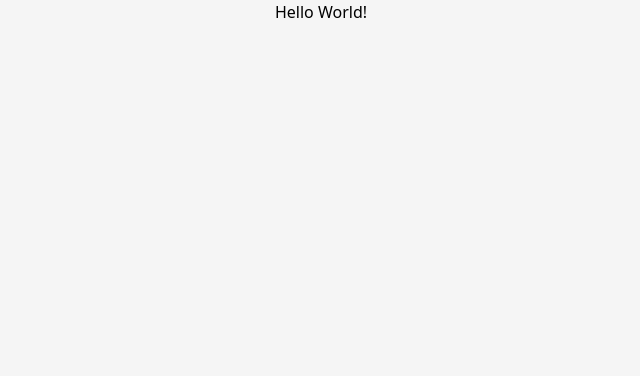
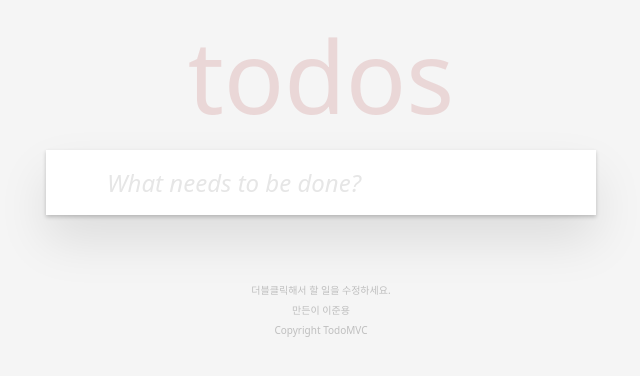
Before and after one commit to ju-nong/pinia-typescript-todo-mvc, a Vue app: page / in a window 1280 px wide. Shown: the top 376 px of the page, without its empty margins (319-959 px from the left). Built offline with nearby package versions, Linux system fonts and the light colour scheme.

Commit message:
feat : Form 추가

```diff
--- a/src/App.vue
+++ b/src/App.vue
@@ -1,5 +1,13 @@
-<template>Hello World!</template>
+<template>
+    <TodoHeader />
+    <TodoMain />
+    <TodoFooter />
+</template>
 
-<script setup lang="ts"></script>
+<script setup lang="ts">
+// import TodoHeaderVue from "./components/TodoHeader.vue";
+// import TodoMainVue from "./components/TodoMain.vue";
+// import TodoFooterVue from "./components/TodoFooter.vue";
+</script>
 
 <style lang="scss"></style>
--- /dev/null
+++ b/src/components/TodoFooter.vue
@@ -0,0 +1,26 @@
+<template>
+    <footer class="mt-[65px] text-center text-[10px] leading-[2]">
+        <p>더블클릭해서 할 일을 수정하세요.</p>
+        <p>만든이 이준용</p>
+        <p>
+            Copyright
+            <a
+                class="text-inherit"
+                href="https://todomvc.com/examples/react/#/"
+                target="_blank"
+            >
+                TodoMVC
+            </a>
+        </p>
+    </footer>
+</template>
+
+<script setup lang="ts"></script>
+
+<style lang="scss">
+footer {
+    > p {
+        color: #bfbfbf;
+    }
+}
+</style>
--- /dev/null
+++ b/src/components/TodoHeader.vue
@@ -0,0 +1,11 @@
+<template>
+    <header class="text-[100px] font-normal text-center">todos</header>
+</template>
+
+<script setup lang="ts"></script>
+
+<style lang="scss">
+header {
+    color: rgba(175, 47, 47, 0.15);
+}
+</style>
--- /dev/null
+++ b/src/components/TodoMain.vue
@@ -0,0 +1,13 @@
+<template>
+    <main class="max-w-[550px] min-w-[230px] w-full bg-white text-[#4d4d4d]">
+        <TodoForm />
+    </main>
+</template>
+
+<script setup lang="ts"></script>
+
+<style lang="scss">
+main {
+    box-shadow: 0 2px 4px 0 rgb(0 0 0 / 20%), 0 25px 50px 0 rgb(0 0 0 / 10%);
+}
+</style>
--- /dev/null
+++ b/src/components/todo/TodoForm.vue
@@ -0,0 +1,69 @@
+<template>
+    <div class="todo-form flex w-full h-[65px] p-[16px] pl-0">
+        <button
+            class="todo-form-button invisible h-full bg-transparent text-[#e6e6e6] text-[22px] leading-[45px]"
+        >
+            ❯
+        </button>
+        <input
+            type="text"
+            placeholder="What needs to be done?"
+            class="todo-form-input border-0 outline-0 bg-transparent pl-[16px] leading-[1.4em] text-[24px]"
+            @keydown="handleKeyDown"
+        />
+    </div>
+</template>
+
+<script setup lang="ts">
+// import { useTodo } from "@stores";
+
+// import { useTodo } from "@stores";
+// import { storeToRefs } from "pinia";
+
+// const todoStore = useTodo();
+
+function handleKeyDown(event: KeyboardEvent) {
+    if (event.key === "Enter") {
+        const target = event.target as HTMLInputElement;
+
+        let { value } = target;
+        value = value.trim();
+
+        if (value.length) {
+            //     setTodo((oldTodo) => [
+            //         ...oldTodo,
+            //         {
+            //             id,
+            //             text: value,
+            //             completed: false,
+            //         },
+            //     ]);
+            //     target.value = "";
+            //     setId(id + 1);
+        }
+    }
+}
+</script>
+
+<style lang="scss">
+.todo-form {
+    &-button {
+        writing-mode: vertical-rl;
+
+        &.show {
+            visibility: visible;
+        }
+
+        &.active {
+            color: #737373;
+        }
+    }
+
+    &-input {
+        &::placeholder {
+            color: #e6e6e6;
+            font-style: italic;
+        }
+    }
+}
+</style>
```
